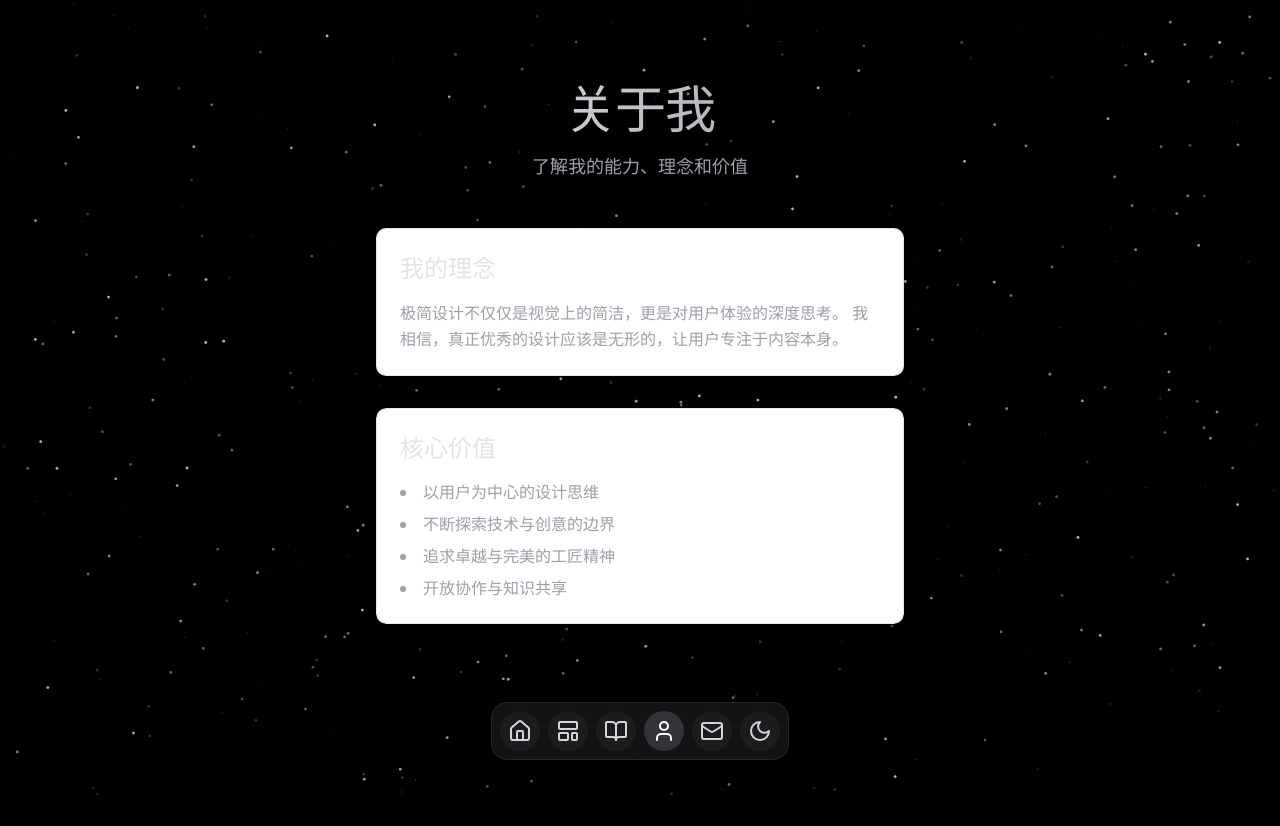
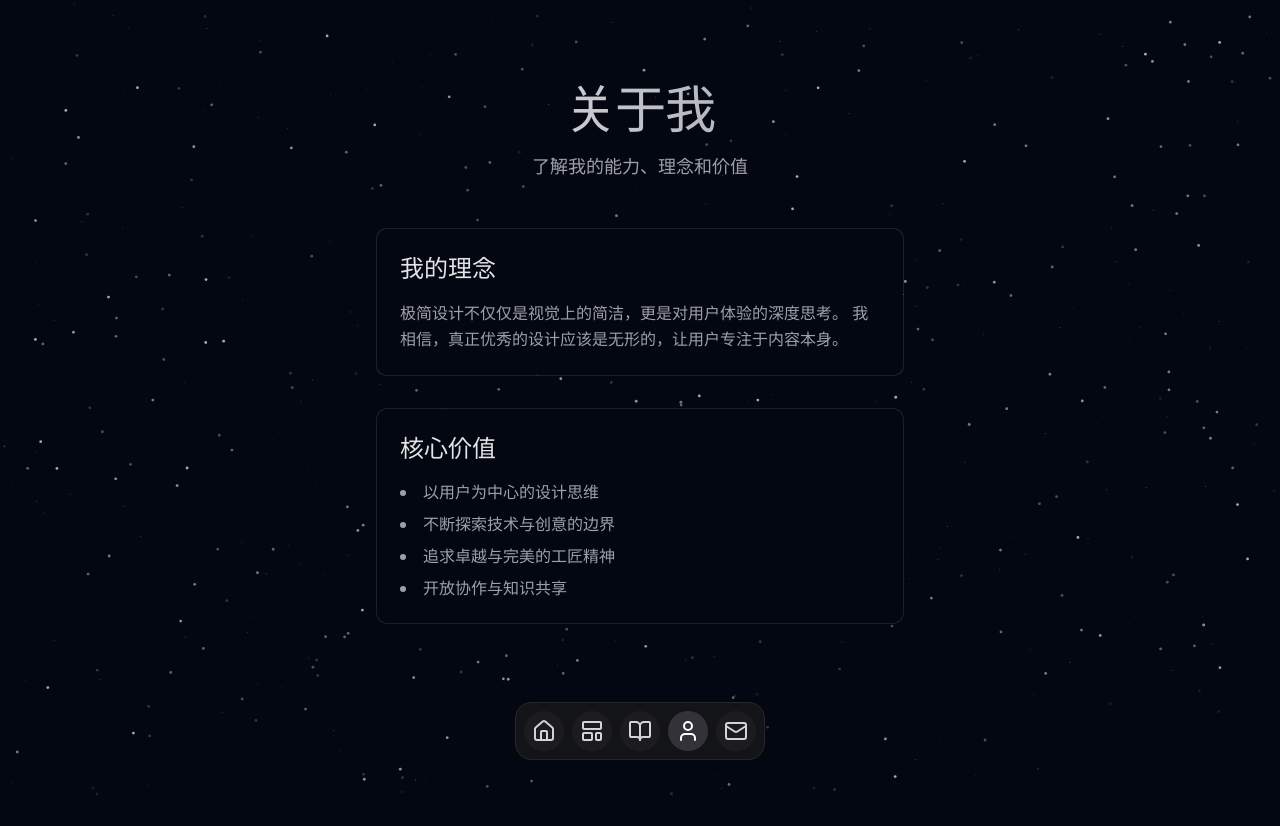
Before and after one commit to publieople/Homepage, a React (Vite) app: page /about in a window 1280 px wide. Built offline with nearby package versions, Linux system fonts and the light colour scheme.

Commit message:
feat: 固定暗色模式并优化主题样式
- 移除动态暗色模式切换功能
- 固定页面背景色为黑色（暗色模式）
- 调整文本颜色以适应暗色背景
- 优化粒子背景颜色，使其与暗色模式兼容
- 删除导航栏中的暗色模式切换按钮

```diff
--- a/src/components/layout/Layout.tsx
+++ b/src/components/layout/Layout.tsx
@@ -30,8 +30,21 @@ export function Layout({ children, className }: LayoutProps) {
     return () => window.removeEventListener("resize", updateParticleCount);
   }, []);
 
+  // 设置背景色为黑色（固定暗色模式）
+  useEffect(() => {
+    const body = document.body;
+    body.style.backgroundColor = "#222";
+
+    // 确保应用暗色模式类
+    document.documentElement.classList.add("dark");
+
+    return () => {
+      body.style.backgroundColor = "";
+    };
+  }, []);
+
   return (
-    <div className="relative min-h-screen w-full bg-black">
+    <div className="relative min-h-screen w-full bg-background">
       {/* 粒子背景 */}
       <div className="fixed inset-0 z-0">
         <Particles
@@ -40,6 +53,7 @@ export function Layout({ children, className }: LayoutProps) {
           staticity={50}
           ease={30}
           size={window.innerWidth < 768 ? 0.2 : 0.4}
+          color="#eee"
         />
       </div>
 
--- a/src/components/layout/Navigation.tsx
+++ b/src/components/layout/Navigation.tsx
@@ -7,13 +7,10 @@ import {
   Mail,
   Menu,
   X,
-  Sun,
-  Moon,
 } from "lucide-react";
 import { useNavigate, useLocation } from "react-router-dom";
 import { cn } from "@/lib/utils";
 import { useState } from "react";
-import { useDarkMode } from "@/hooks/useDarkMode";
 import { LucideIcon } from "lucide-react";
 
 type NavItem = {
@@ -34,7 +31,6 @@ export function Navigation() {
   const navigate = useNavigate();
   const location = useLocation();
   const [isMenuOpen, setIsMenuOpen] = useState(false);
-  const { isDarkMode, toggleDarkMode } = useDarkMode();
 
   const toggleMenu = () => setIsMenuOpen(!isMenuOpen);
 
@@ -52,14 +48,6 @@ export function Navigation() {
         <div className="flex items-center justify-between p-4 border-b border-zinc-800">
           <h2 className="text-lg font-semibold text-zinc-200">导航菜单</h2>
           <div className="flex items-center gap-4">
-            {/* 移动端暗色模式切换按钮 */}
-            <button
-              onClick={toggleDarkMode}
-              className="p-2 text-zinc-400 hover:text-zinc-200 transition-colors"
-              title={isDarkMode ? "切换到亮色模式" : "切换到暗色模式"}
-            >
-              {isDarkMode ? <Sun size={24} /> : <Moon size={24} />}
-            </button>
             <button
               onClick={toggleMenu}
               className="p-2 text-zinc-400 hover:text-zinc-200"
@@ -120,18 +108,6 @@ export function Navigation() {
             </DockIcon>
           );
         })}
-        {/* 暗色模式切换按钮 */}
-        <DockIcon
-          onClick={toggleDarkMode}
-          className="bg-zinc-800/50 hover:bg-zinc-700/60 transition-colors"
-          title={isDarkMode ? "切换到亮色模式" : "切换到暗色模式"}
-        >
-          {isDarkMode ? (
-            <Sun className="text-zinc-300" />
-          ) : (
-            <Moon className="text-zinc-300" />
-          )}
-        </DockIcon>
       </Dock>
 
       {/* 移动端汉堡菜单按钮 */}
--- a/src/hooks/useDarkMode.ts
+++ /dev/null
@@ -1,33 +0,0 @@
-import { useEffect, useState } from 'react';
-
-export function useDarkMode() {
-  const [isDarkMode, setIsDarkMode] = useState(() => {
-    // 检查localStorage中的主题设置
-    const savedTheme = localStorage.getItem('theme');
-    if (savedTheme) {
-      return savedTheme === 'dark';
-    }
-    // 如果没有保存的设置，检查系统主题偏好
-    return window.matchMedia('(prefers-color-scheme: dark)').matches;
-  });
-
-  useEffect(() => {
-    const root = window.document.documentElement;
-    if (isDarkMode) {
-      root.classList.add('dark');
-      localStorage.setItem('theme', 'dark');
-    } else {
-      root.classList.remove('dark');
-      localStorage.setItem('theme', 'light');
-    }
-  }, [isDarkMode]);
-
-  const toggleDarkMode = () => {
-    setIsDarkMode(prev => !prev);
-  };
-
-  return {
-    isDarkMode,
-    toggleDarkMode
-  };
-}
--- a/src/index.css
+++ b/src/index.css
@@ -10,7 +10,7 @@
 
   color-scheme: light dark;
   color: rgba(255, 255, 255, 0.87);
-  background-color: #242424;
+  background-color: #ffffff;
 
   font-synthesis: none;
   text-rendering: optimizeLegibility;
@@ -64,7 +64,16 @@ body {
   margin: 0;
   min-width: 320px;
   min-height: 100vh;
-  background-color: #242424;
+  transition: background-color 0.3s ease;
+}
+
+.dark body {
+  background-color: #000000;
+}
+
+body:not(.dark) {
+  background-color: #ffffff;
+  color: #213547;
 }
 
 h1 {
@@ -184,6 +193,7 @@ button:focus-visible {
   * {
     @apply border-border outline-ring/50;
   }
+
   body {
     @apply bg-background text-foreground;
   }
```
Also changed, not shown: 1 other file (tests, documents, lock files or other folders).
